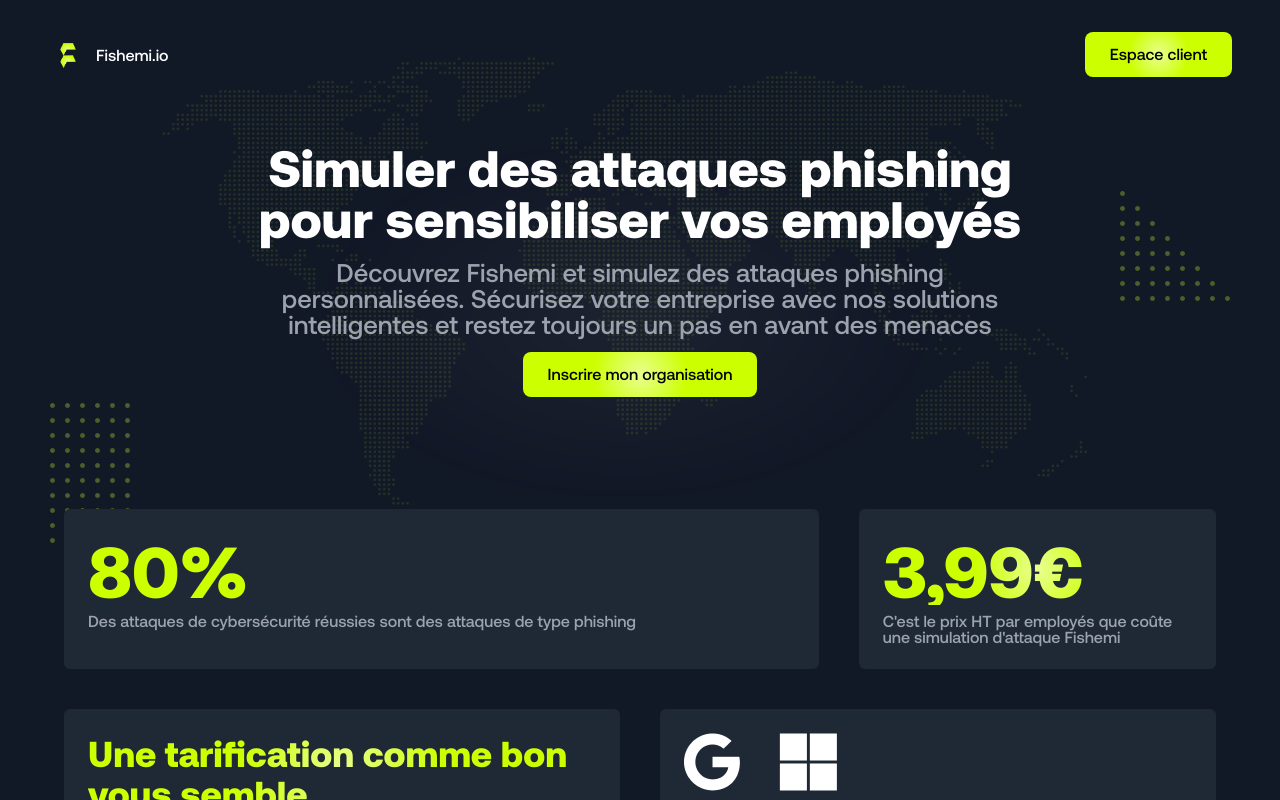
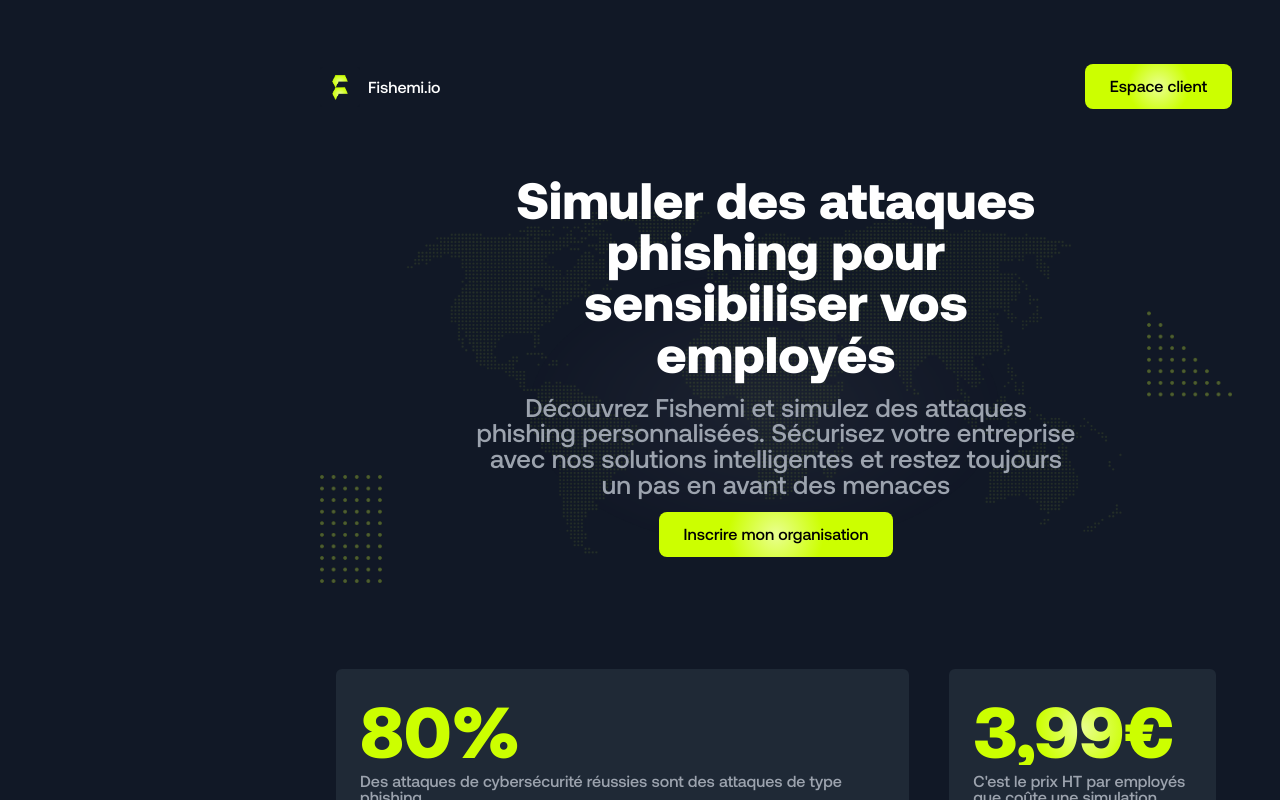
Before and after one commit to thily00/fishemi-front, a Vue app: page / in a window 1280 px wide. Shown: the top 800 px of the page. Built offline with nearby package versions, Linux system fonts and the light colour scheme.

Commit message:
fix tpbar and sidebar

```diff
--- a/src/App.vue
+++ b/src/App.vue
@@ -4,7 +4,7 @@
 import FishemiHeader2 from "@/components/layouts/headers/FishemiHeader2.vue";
 import Sidebar from "@/components/layouts/FishemiSidebar.vue";
 import { useRoute } from "vue-router";
-import Toast from 'primevue/toast';
+import Toast from "primevue/toast";
 
 const route = useRoute();
 const isDarkMode = ref(true);
@@ -24,9 +24,9 @@
     <div class="dark:bg-background w-full min-h-screen">
       <div class="w-full mx-auto xl:px-12 px-6">
         <FishemiHeader2 v-if="showAppLayout" />
-        <div class="flex gap-8">
+        <div class="flex gap-8 pt-8">
           <Sidebar v-if="showAppLayout" />
-          <div class="w-full">
+          <div class="w-full md:w-[calc(100%-15rem)] md:ml-[17rem]">
             <RouterView />
           </div>
         </div>
--- a/src/components/layouts/FishemiSidebar.vue
+++ b/src/components/layouts/FishemiSidebar.vue
@@ -1,12 +1,12 @@
 <template>
   <div
     :class="[
-      'fixed md:static md:flex',
+      'fixed md:flex',
       props.sidebarVisible ? 'block' : 'hidden',
       'w-60 min-h-[82vh] h-auto flex flex-col gap-4',
     ]"
   >
-    <ul class="space-y-6 bg-blue rounded-lg p-8">
+    <ul class="space-y-4 bg-blue rounded-lg p-8">
       <li v-for="item in menuItems" :key="item.name">
         <router-link
           :to="item.to"
--- a/src/components/layouts/headers/FishemiHeader2.vue
+++ b/src/components/layouts/headers/FishemiHeader2.vue
@@ -55,7 +55,7 @@
 
 <template>
   <div
-    class="w-full h-20 flex items-center justify-between p-8 md:p-12 bg-blue rounded-b-3xl mb-12"
+    class="sticky z-50 w-full top-0 h-20 shadow-2xl flex items-center justify-between p-8 md:p-12 bg-blue rounded-b-2xl"
   >
     <div
       class="flex items-center gap-2 cursor-pointer"
```
